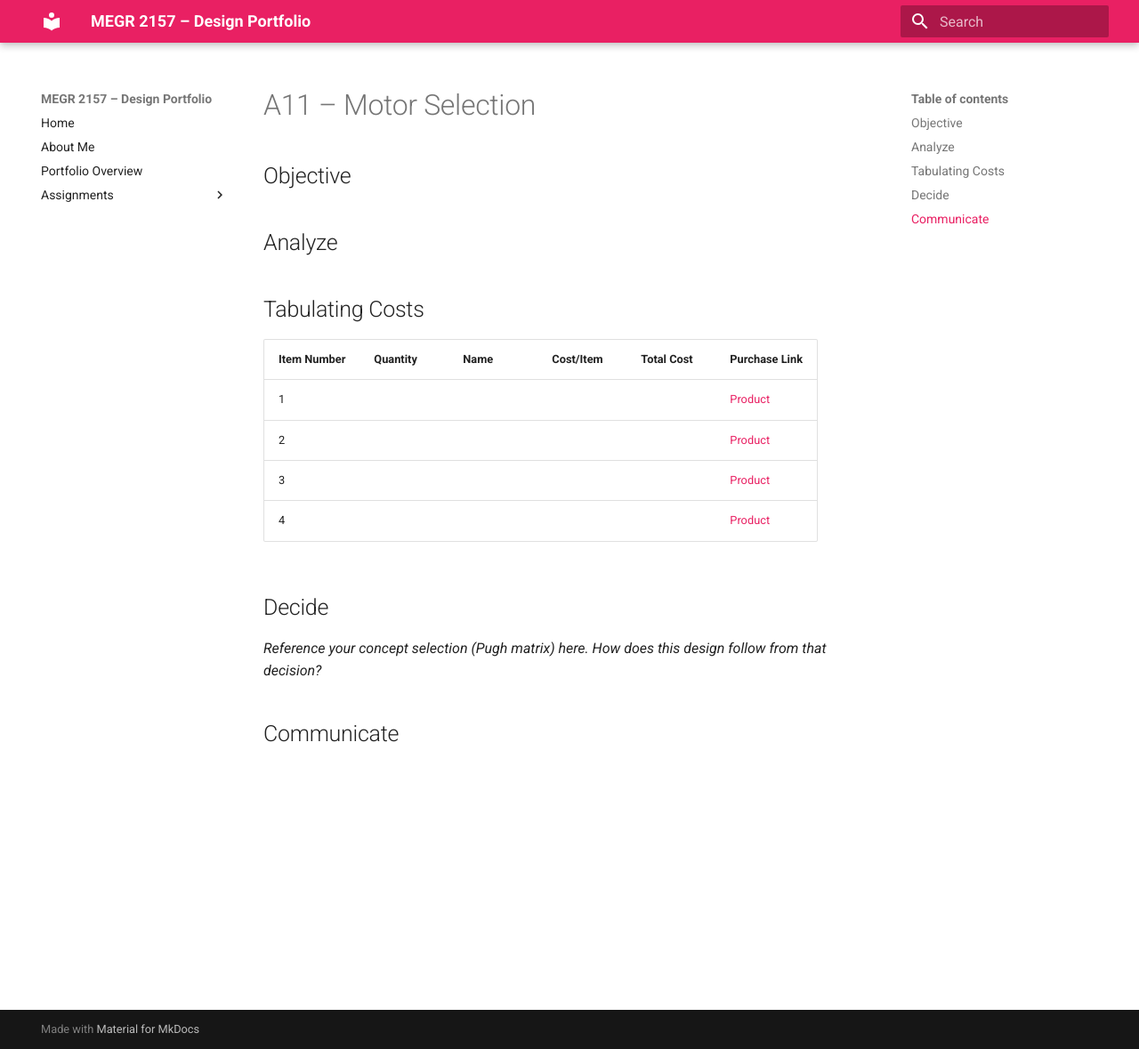
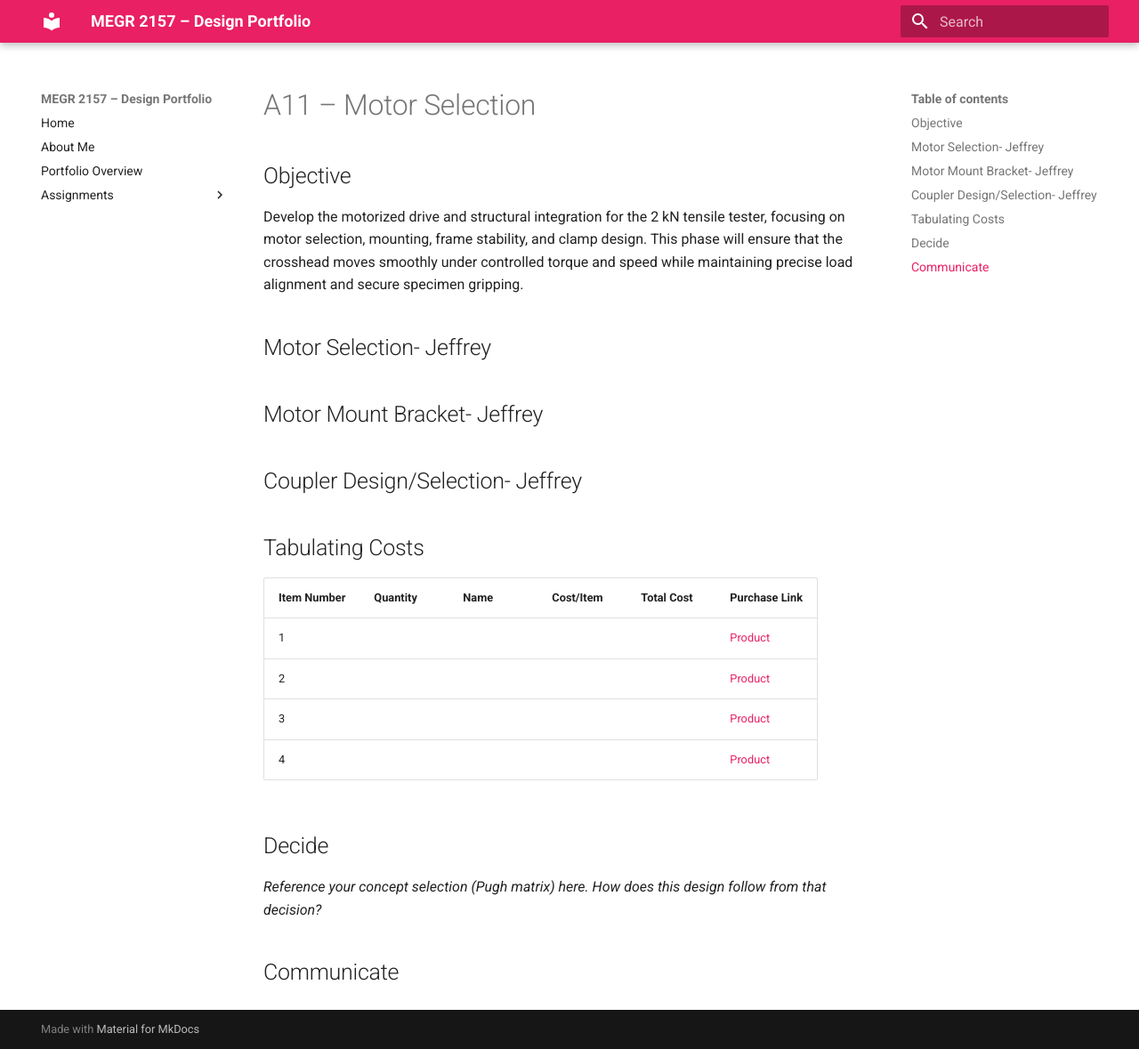
Before and after one commit to JonathanSuarezVazquez/Jonathans-megr2157-portfolio, an MkDocs documentation site: the page built from docs/assignments/a11/index.md, in a window 1280 px wide and 1179 px high. Shown: the whole window at 89% size. Built offline with MkDocs 1.6.1 and Material for MkDocs 9.7.7, drawn with Linux system fonts in a browser that asks for light colours.

Commit message:
Update A11 index with motor selection details
Added details on motor selection, mounting, and design.

```diff
--- a/docs/assignments/a11/index.md
+++ b/docs/assignments/a11/index.md
@@ -2,8 +2,13 @@
 
 ## Objective
 
+Develop the motorized drive and structural integration for the 2 kN tensile tester, focusing on motor selection, mounting, frame stability, and clamp design. This phase will ensure that the crosshead moves smoothly under controlled torque and speed while maintaining precise load alignment and secure specimen gripping.
 
-## Analyze
+## Motor Selection- Jeffrey
+
+## Motor Mount Bracket- Jeffrey
+
+## Coupler Design/Selection- Jeffrey
 
 ## Tabulating Costs
 
```
